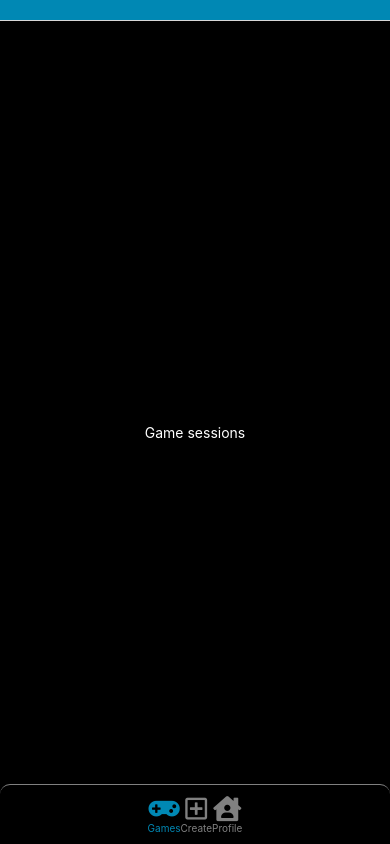
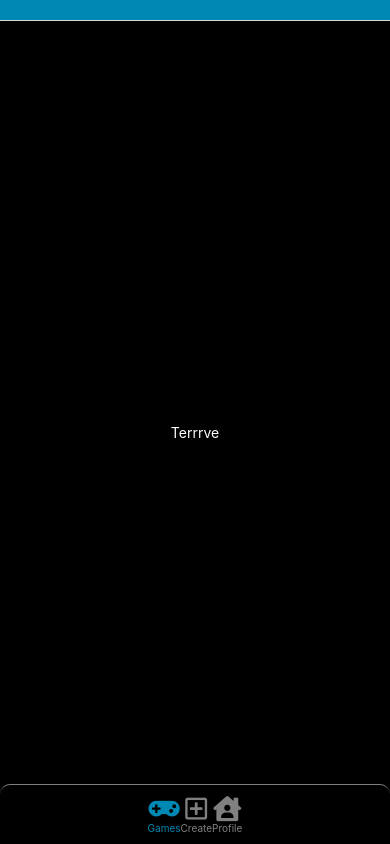
Before and after one commit to lauritorma/GameMate, a React Native app: screen / in a window 390 px wide. Built offline with nearby package versions, Linux system fonts and the light colour scheme.

Commit message:
Modifying navigation

```diff
--- a/App.js
+++ b/App.js
@@ -1,15 +1,17 @@
 import { NavigationContainer } from '@react-navigation/native';
 import { createBottomTabNavigator } from '@react-navigation/bottom-tabs';
+import { GestureHandlerRootView } from 'react-native-gesture-handler';
 import { Ionicons, FontAwesome5 } from '@expo/vector-icons';
 import React from 'react';
 import { View, Text, StyleSheet } from 'react-native';
+import GameSessions from './components/GameSessions';
 
 const Tab = createBottomTabNavigator();
 
 function GameSessionsScreen() {
   return (
     <View style={styles.container}>
-      <Text style={styles.font}>Game sessions</Text>
+      <GameSessions></GameSessions>
     </View>
   );
 }
@@ -32,6 +34,7 @@ function ProfileScreen() {
 
 export default function App() {
   return (
+    <GestureHandlerRootView style={{ flex: 1 }}>
       <NavigationContainer>
         <Tab.Navigator
 
@@ -49,7 +52,8 @@ export default function App() {
 
               return <FontAwesome5 name={iconName} size={size} color={color} />;
             },
-
+            gestureEnabled: true,
+            gestureDirection: 'horizontal',
             tabBarActiveTintColor: '#0088B4',
             tabBarInactiveTintColor: 'gray',
             tabBarStyle: { ...styles.tabBarStyle },
@@ -59,15 +63,17 @@ export default function App() {
             },
             headerTitleStyle: {
               color: '#0088B4',
-          }
+            },
+          })}
 
-        })}
+
         >
           <Tab.Screen name="Games" component={GameSessionsScreen} />
           <Tab.Screen name="Create" component={CreateSessionScreen} />
           <Tab.Screen name="Profile" component={ProfileScreen} />
         </Tab.Navigator>
       </NavigationContainer>
+    </GestureHandlerRootView>
   );
 }
 
--- a/components/gamesessions.js
+++ b/components/gamesessions.js
@@ -0,0 +1,24 @@
+import React from 'react';
+import { View, Text, StyleSheet } from 'react-native';
+
+export default function GameSessions() {
+    return(
+        <View>
+            <Text style={styles.font}>Terrrve</Text>
+        </View>
+    );
+}
+
+const styles = StyleSheet.create({
+    container: {
+      flex: 1,
+      justifyContent: 'center',
+      alignItems: 'center',
+      backgroundColor: 'black',
+
+    },
+
+    font: {
+      color: 'white'
+    },
+  });
--- a/package.json
+++ b/package.json
@@ -16,6 +16,7 @@
     "firebase": "^9.18.0",
     "react": "18.2.0",
     "react-native": "0.71.4",
+    "react-native-gesture-handler": "^2.9.0",
     "react-native-safe-area-context": "4.5.0",
     "react-native-screens": "~3.20.0"
   },
```
Also changed, not shown: components/CreateSession.js (added), 1 other file (tests, documents, lock files or other folders). Lines whose indentation alone changed are shown as unchanged.
